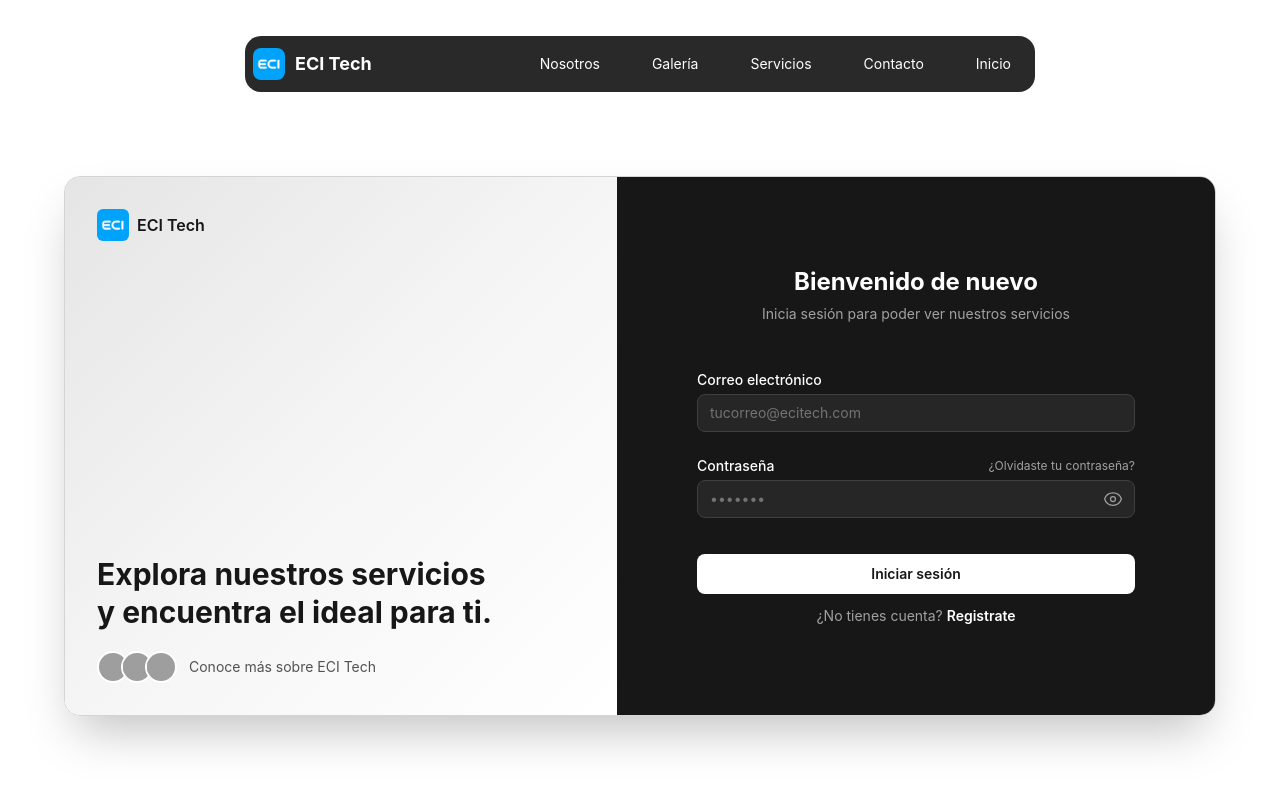
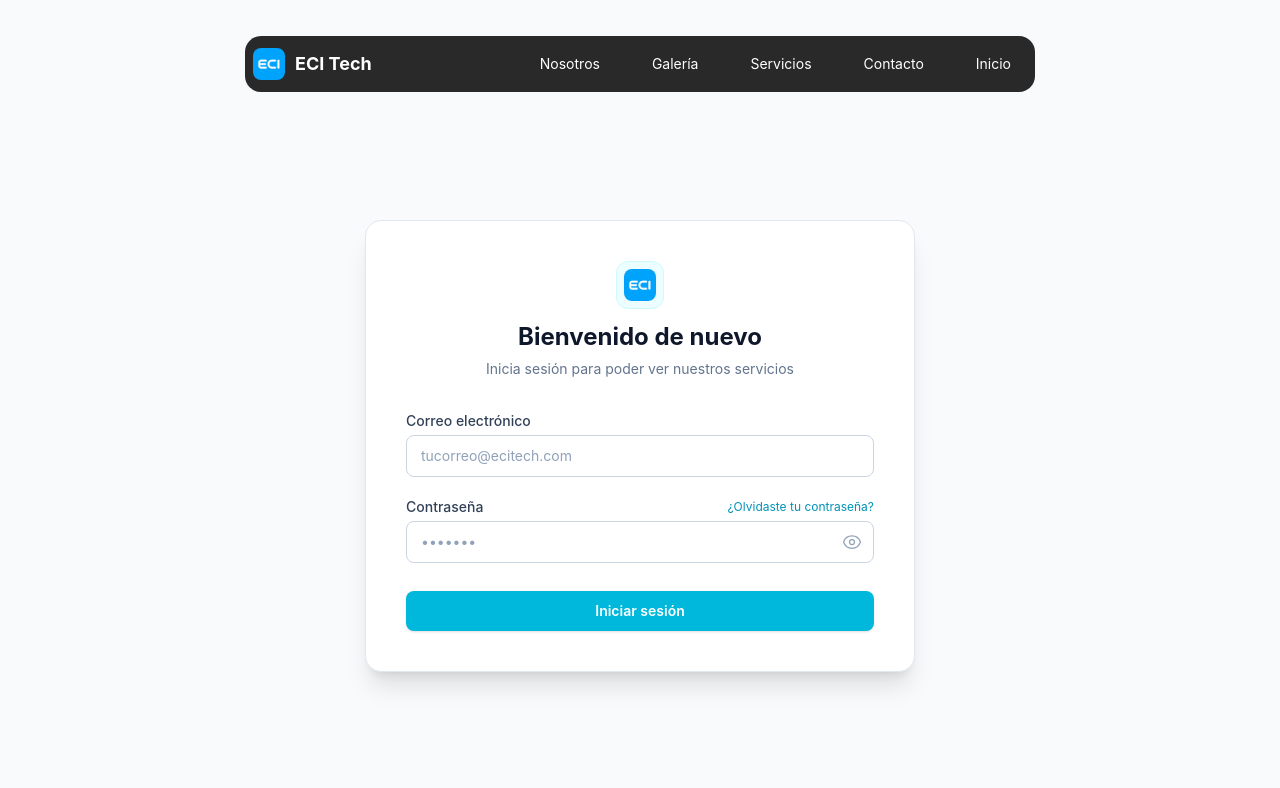
Before and after one commit to EmirPolito/ECI-Tech, a website: page login.html in a window 1280 px wide. Drawn offline with Linux system fonts and the light colour scheme; grey boxes are pictures that could not be loaded.

Commit message:
Se acomodo el contenido del formulario y las rutas

```diff
--- a/js/login.js
+++ b/js/login.js
@@ -49,6 +49,6 @@
       }
 
       if (valid) {
-        window.location.href = 'menu.php';
+        window.location.href = 'menu.html';
       }
     });
--- a/login.html
+++ b/login.html
@@ -6,7 +6,7 @@
 <title>ECI Tech — Iniciar sesión</title>
 <link rel="stylesheet" href="css/output.css" />
 </head>
-<body class="min-h-screen bg-white flex flex-col">
+<body class="min-h-screen bg-slate-50 flex flex-col justify-between">
 
   <!-- HEADER -->
   <header class="flex justify-center pt-5 md:pt-9 px-2 md:px-4">
@@ -29,58 +29,43 @@
           <li><a href="galeria.html" class="hover:text-cyan-500 duration-300">Galería</a></li>
           <li><a href="servicios.html" class="hover:text-cyan-500 duration-300">Servicios</a></li>
           <li><a href="contacto.html" class="hover:text-cyan-500 duration-300">Contacto</a></li>
-          <li><a href="login.html" class="bg-cyan-500 px-7 py-2.5 rounded-xl">Empezar</a></li>
+          <li><a href="login.html" class="bg-cyan-500 px-7 py-2.5 rounded-xl text-slate-950 font-semibold">Empezar</a></li>
         </ul>
       </div>
     </nav>
   </header>
 
-  <!-- CONTENIDO -->
+  <!-- CONTENIDO: UNA SOLA TARJETA CENTRADA -->
   <main class="flex-1 flex items-center justify-center p-4">
-<div class="w-full max-w-6xl min-h-[540px] grid grid-cols-1 md:grid-cols-[48%_52%] rounded-2xl overflow-hidden shadow-2xl border border-neutral-300">      <!-- Lado izquierdo -->
-      <div class="hidden md:flex flex-col justify-between p-8 bg-gradient-to-br from-neutral-200 via-neutral-100 to-white">
-        <div class="flex items-center gap-2">
-          <img src="img/logo.png" alt="ECI Tech" class="w-8 h-8 rounded-md object-cover" />
-          <span class="font-semibold text-neutral-900">ECI Tech</span>
+    <div class="w-full max-w-[550px] bg-white border border-slate-200 rounded-2xl shadow-xl p-8 sm:p-10">
+
+      <!-- LOGO Y TÍTULO -->
+      <div class="flex flex-col items-center text-center mb-8">
+        <div class="w-12 h-12 bg-cyan-50 border border-cyan-100 rounded-xl flex items-center justify-center mb-3">
+          <img src="img/logo.png" alt="ECI Tech" class="w-8 h-8 rounded-lg object-cover" />
+        </div>
+        <h1 class="text-2xl font-bold text-slate-900 mb-1.5">Bienvenido de nuevo</h1>
+        <p class="text-sm text-slate-500">Inicia sesión para poder ver nuestros servicios</p>
       </div>
 
+      <!-- FORMULARIO -->
+      <form id="loginForm" novalidate class="space-y-5">
         <div>
-          <h2 class="text-3xl font-bold text-neutral-900 leading-tight mb-5">
-            Explora nuestros servicios<br> y encuentra el ideal para ti.
-          </h2>
-          <div class="flex items-center gap-3">
-            <div class="flex -space-x-2">
-              <img src="https://i.pravatar.cc/40?img=1" class="w-8 h-8 rounded-full border-2 border-white">
-              <img src="https://i.pravatar.cc/40?img=2" class="w-8 h-8 rounded-full border-2 border-white">
-              <img src="https://i.pravatar.cc/40?img=3" class="w-8 h-8 rounded-full border-2 border-white">
-            </div>
-            <span class="text-sm text-neutral-600">Conoce más sobre ECI Tech</span>
-          </div>
-        </div>
-      </div>
-
-      <!-- Lado derecho -->
-      <div class="bg-neutral-900 p-8 sm:p-12 md:p-20 flex flex-col justify-center">
-        <h1 class="text-center text-2xl font-bold text-white mb-1.5">Bienvenido de nuevo</h1>
-        <p class="text-center text-sm text-neutral-400 mb-5">Inicia sesión para poder ver nuestros servicios</p>
-
-        <form id="loginForm" novalidate class="space-y-6 mt-6.5">
-          <div>
-            <label for="email" class="block text-sm font-medium text-white mb-1">Correo electrónico</label>
+          <label for="email" class="block text-sm font-medium text-slate-700 mb-1">Correo electrónico</label>
           <input
             type="email"
             id="email"
             placeholder="tucorreo@ecitech.com"
             required
-              class="w-full rounded-lg bg-neutral-800 border border-neutral-700 text-white placeholder-neutral-500 px-3 py-2 text-sm focus:outline-none focus:ring-2 focus:ring-white/30"
+            class="w-full rounded-lg bg-white border border-slate-300 text-slate-900 placeholder-slate-400 px-3.5 py-2.5 text-sm focus:outline-none focus:ring-2 focus:ring-gray-200 focus:border-gray-200"
           >
-            <p id="emailError" class="text-red-400 text-xs mt-1 hidden">Ingresa un correo válido que contenga "@".</p>
+          <p id="emailError" class="text-cyan-600 text-xs mt-1 hidden">Ingresa un correo válido que contenga "@".</p>
         </div>
 
         <div>
           <div class="flex items-center justify-between mb-1">
-              <label for="password" class="block text-sm font-medium text-white">Contraseña</label>
-              <a href="#" class="text-xs text-neutral-400 hover:text-white">¿Olvidaste tu contraseña?</a>
+            <label for="password" class="block text-sm font-medium text-slate-700">Contraseña</label>
+            <a href="#" class="text-xs text-cyan-600 hover:underline">¿Olvidaste tu contraseña?</a>
           </div>
           <div class="relative">
             <input
@@ -88,34 +73,29 @@
               id="password"
               placeholder="•••••••"
               required
-                class="w-full rounded-lg bg-neutral-800 border border-neutral-700 text-white placeholder-neutral-500 px-3 py-2 text-sm focus:outline-none focus:ring-2 focus:ring-white/30 pr-10"
+              class="w-full rounded-lg bg-white border border-slate-300 text-slate-900 placeholder-slate-400 px-3.5 py-2.5 text-sm focus:outline-none focus:ring-2 focus:ring-gray-200 focus:border-gray-200 pr-10"
             >
-              <button type="button" id="togglePassword" class="absolute inset-y-0 right-0 pr-3 flex items-center text-neutral-400 hover:text-white z-10 cursor-pointer">
+            <button type="button" id="togglePassword" class="absolute inset-y-0 right-0 pr-3 flex items-center text-slate-400 hover:text-slate-600 z-10 cursor-pointer">
               <svg id="eyeIcon" xmlns="http://www.w3.org/2000/svg" fill="none" viewBox="0 0 24 24" stroke-width="1.5" stroke="currentColor" class="w-5 h-5">
                 <path stroke-linecap="round" stroke-linejoin="round" d="M2.036 12.322a1.012 1.012 0 010-.639C3.423 7.51 7.36 4.5 12 4.5c4.638 0 8.573 3.007 9.963 7.178.07.207.07.431 0 .639C20.577 16.49 16.64 19.5 12 19.5c-4.638 0-8.573-3.007-9.963-7.178z" />
                 <path stroke-linecap="round" stroke-linejoin="round" d="M15 12a3 3 0 11-6 0 3 3 0 016 0z" />
               </svg>
             </button>
           </div>
-            <p id="passError" class="text-red-400 text-xs mt-1 hidden">Ingresa tu contraseña.</p>
+          <p id="passError" class="text-cyan-600 text-xs mt-1 hidden">Ingresa tu contraseña.</p>
         </div>
 
         <button
           type="submit"
-            class="mt-3 w-full bg-white text-neutral-900 font-semibold rounded-lg py-2.5 text-sm hover:bg-neutral-200 transition cursor-pointer"
+          class="w-full bg-cyan-500 text-white font-semibold rounded-lg py-2.5 text-sm hover:bg-cyan-400 transition cursor-pointer mt-2 shadow-sm"
         >
           Iniciar sesión
         </button>
       </form>
 
-        <p class="text-center text-sm text-neutral-400 mt-3">
-          ¿No tienes cuenta? <a href="menu.html" class="text-white font-semibold hover:underline">Registrate</a>
-        </p>
-      </div>
-
     </div>
   </main>
+
   <script src="js/login.js"></script>
-
 </body>
 </html>
```
Also changed, not shown: css/output.css. Lines whose indentation alone changed are shown as unchanged.
